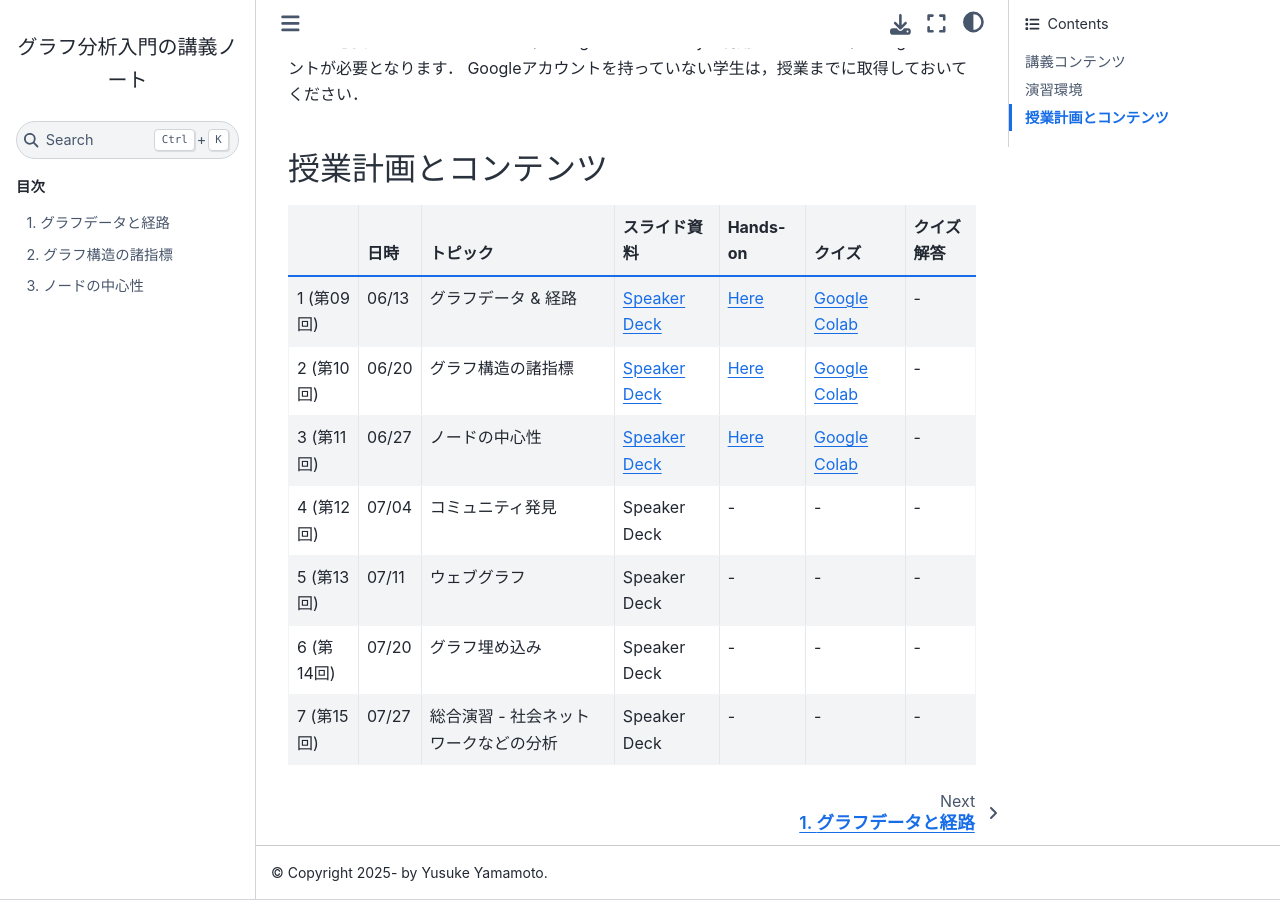
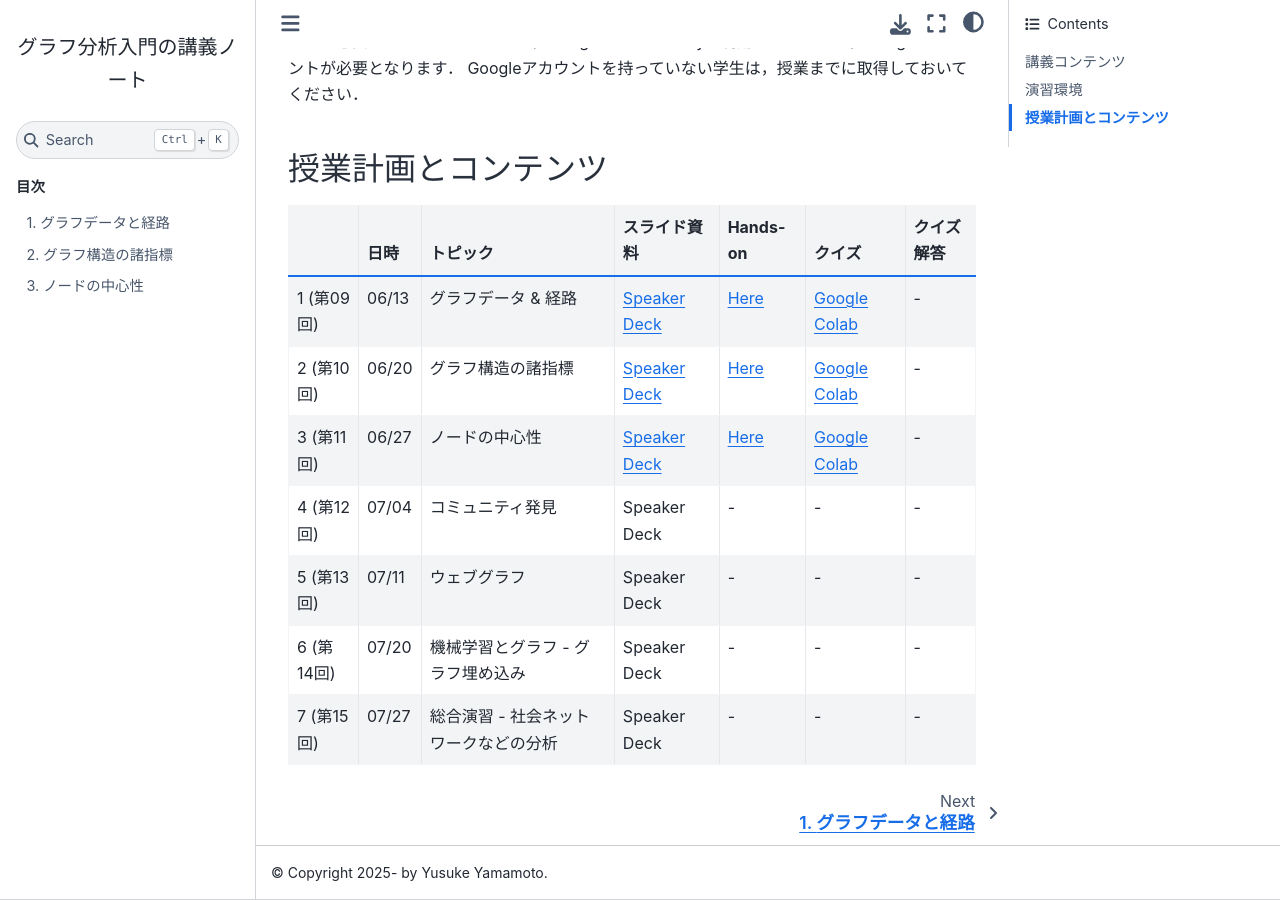
Before and after one commit to hontolab-courses/graph-analysis-lecturenote, a Jupyter Book: the page built from index.md, in a window 1280 px wide and 900 px high, scrolled down 740 px. Built offline with Jupyter Book 1.0.4 settings and Sphinx 7.4.7 and the Sphinx Book theme 1.1.4, drawn with Linux system fonts in a browser that asks for light colours.

```diff
--- a/index.md
+++ b/index.md
@@ -34,7 +34,7 @@
 | 3 (第11回) | 06/27 | ノードの中心性 | [Speaker Deck](https://speakerdeck.com/trycycle/graph-lecture-03-centrality) | [Here](content/centrality.ipynb) | [Google Colab](https://colab.research.google.com/github/hontolab-courses/graph-analysis-lecturenote/blob/main/content/quiz/centrality.ipynb) | - |
 | 4 (第12回) | 07/04 | コミュニティ発見 | Speaker Deck | - | - | - |
 | 5 (第13回) | 07/11 | ウェブグラフ | Speaker Deck | - | - | - |
-| 6 (第14回) | 07/20 | グラフ埋め込み | Speaker Deck | - | - | - |
+| 6 (第14回) | 07/20 | 機械学習とグラフ - グラフ埋め込み | Speaker Deck | - | - | - |
 | 7 (第15回) | 07/27 | 総合演習 - 社会ネットワークなどの分析 | Speaker Deck | - | - | - |
 
 
```
Also changed, not shown: content/centrality.ipynb, content/quiz/centrality.ipynb.
